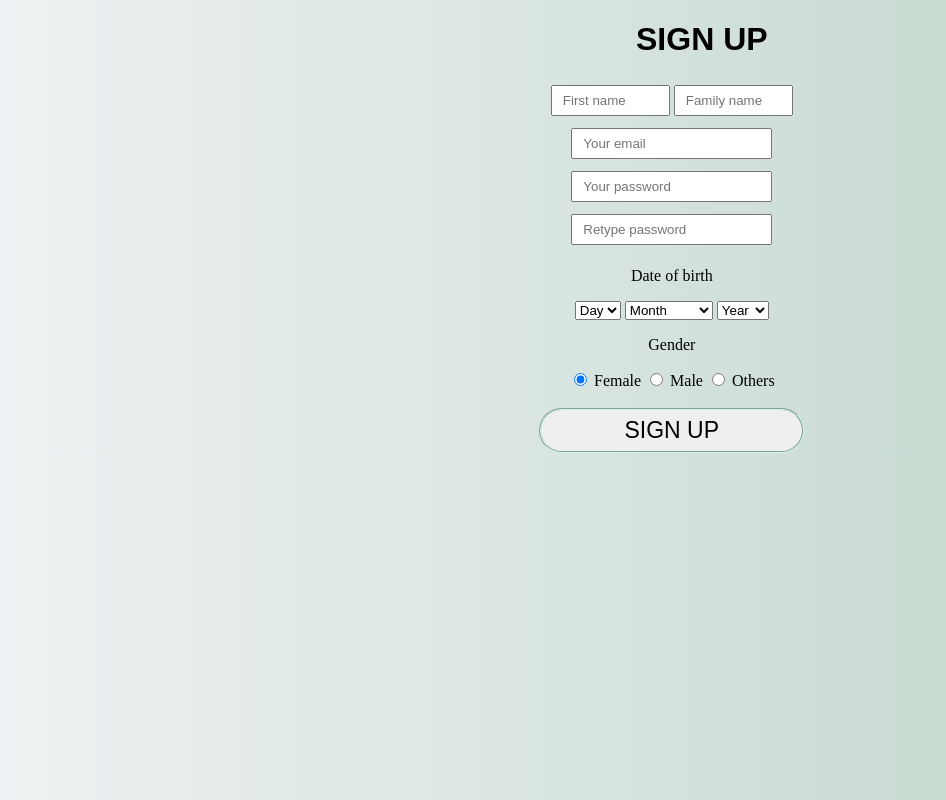
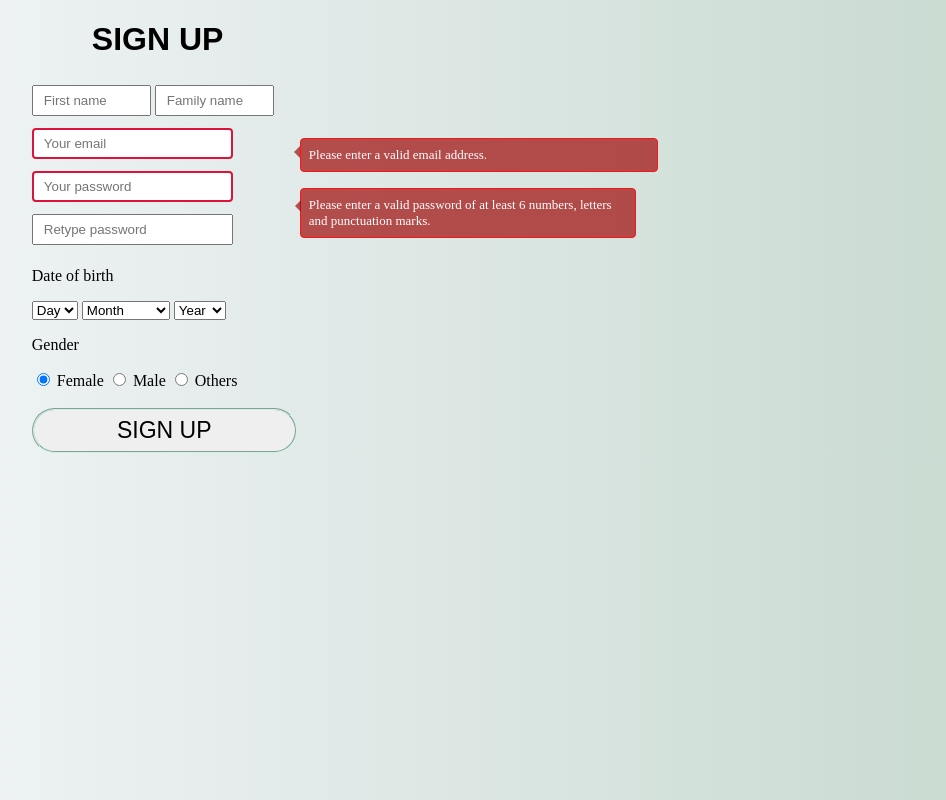
Before and after one commit to Winnguyen1511/Online_shop_manager, a plain HTML site: page idea/SignUpPage/index.html in a window 1280 px wide. Both pictures are taken after a click on the button "SIGN UP". Shown: the top 800 px of the page, without its empty margins (45-991 px from the left). Drawn offline with Linux system fonts and the light colour scheme.

Commit message:
fix bugs

```diff
--- a/idea/SignUpPage/script.js
+++ b/idea/SignUpPage/script.js
@@ -170,6 +170,8 @@ function InforHandler()
     let email = txtEmail.value;
     let str_after = email.match(/@.*/);
     //here we count the dot in the after @ part
+    if(str_after != null)
+    {
         const dot_after = str_after[0].match(/\./g);
         //If there is more than 3, it must be ipv6, otherwise, it failed.
         if(dot_after.length > 3)
@@ -187,6 +189,8 @@ function InforHandler()
             //if the extention is less than 4 dot, it still ok
             ipv6_extention = true;
         }
+    }
+
     //Here need both to be normal email and be ipv6 valid.
     let emailCheck = emailRegex.test(email) && ipv6_extention;
 
--- a/idea/SignUpPage/style.css
+++ b/idea/SignUpPage/style.css
@@ -3,7 +3,6 @@ body {
     margin: 0;
     padding: 0;
     background: linear-gradient(to right, #eff3f5, #bfd4c8);
-    /* text-align: center; */
 }
 .signup{
     /* margin: 0 auto; */
@@ -11,7 +10,6 @@ body {
     width: 100%;
     margin-left: 6%;
     margin-right: 50%;
-    text-align: center;
 
 }
 .logo{
```
Lines whose indentation alone changed are shown as unchanged.
